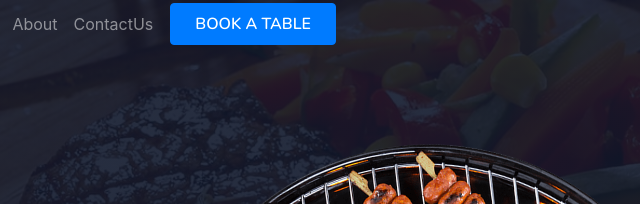
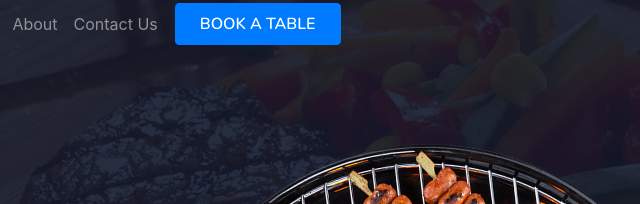
Before and after one commit to skywalker-97/Restaurant-management-system, a plain HTML site: page index.html in a window 1280 px wide. Shown: the top 204 px of the page, 494-1134 px from the left. Drawn offline with nearby package versions, Linux system fonts and the light colour scheme; a script that the page names is missing.

Commit message:
Update index.html

```diff
--- a/index.html
+++ b/index.html
@@ -41,7 +41,7 @@
                         <a href="service.html" class="nav-item nav-link">Service</a>
                         <a href="Menu.html" class="nav-item nav-link">Menu</a>
                         <a href="About.html" class="nav-item nav-link">About</a>
-                        <a href="ContactUs.html" class="nav-item nav-link">ContactUs</a>
+                        <a href="ContactUs.html" class="nav-item nav-link">Contact Us</a>
                     </div>
                     &nbsp;&nbsp;
                             <!-- button -->
```
